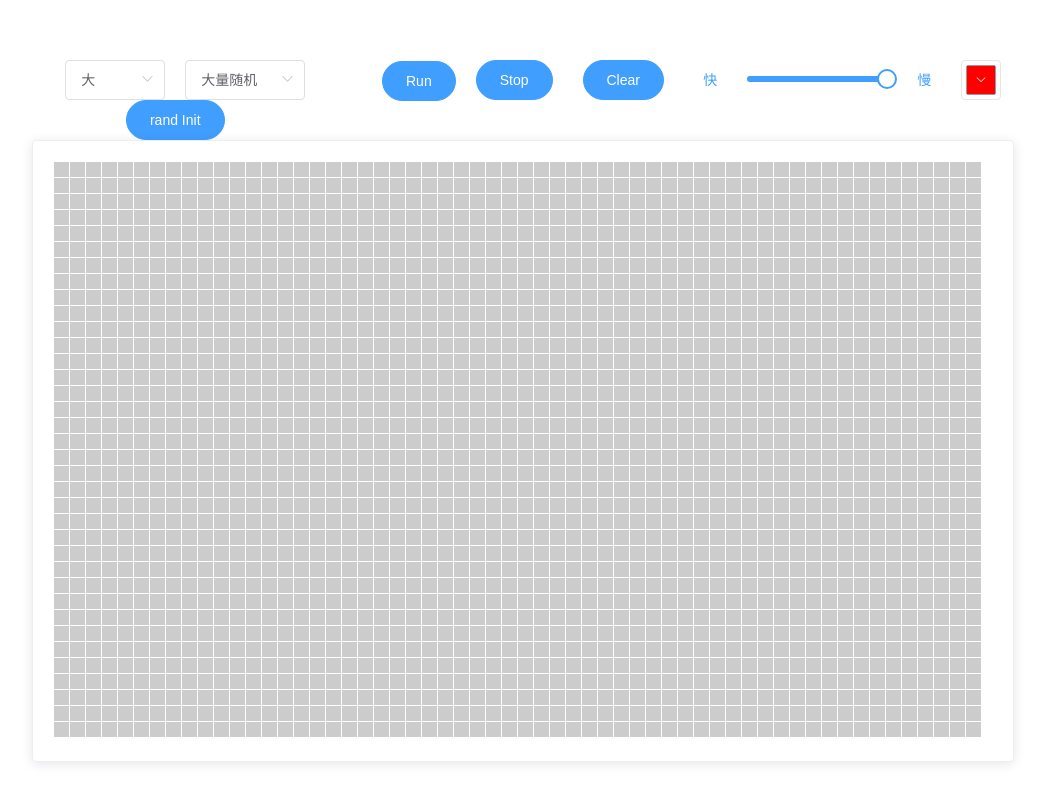
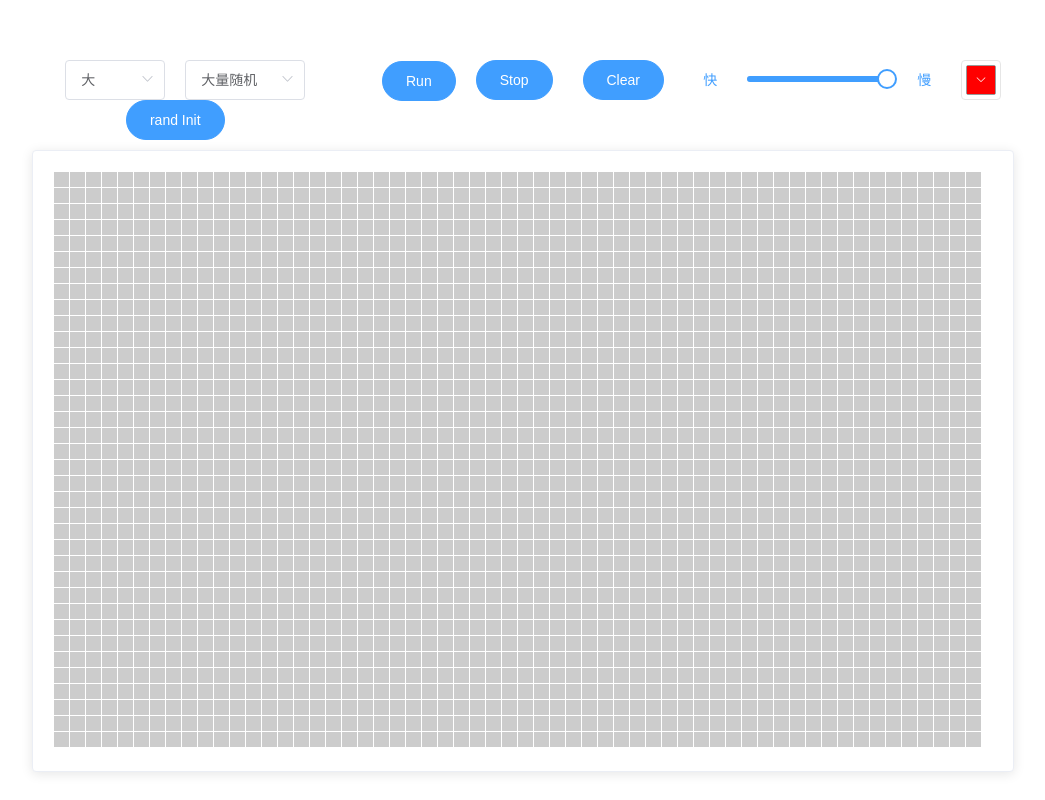
Before and after one commit to HanwGeek/cell-auto, a Vue app: page / in a window 1280 px wide. Shown: the whole page, without its empty margins (117-1162 px from the left). Built offline with nearby package versions, Linux system fonts and the light colour scheme.

Commit message:
change layout

```diff
--- a/src/components/cell-auto.vue
+++ b/src/components/cell-auto.vue
@@ -316,4 +316,7 @@ export default {
   width: 800px;
   height: 600px;
 }
+.el-row {
+  margin-top: 10px;
+}
 </style>
```
